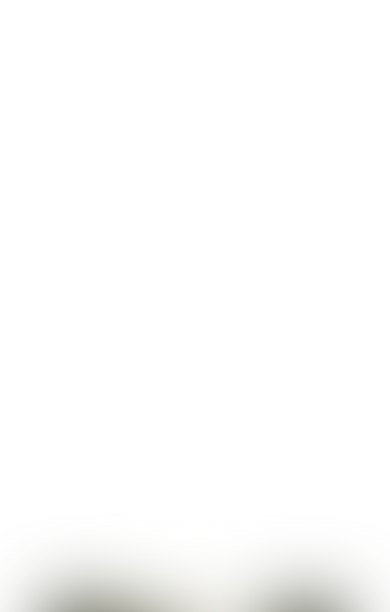
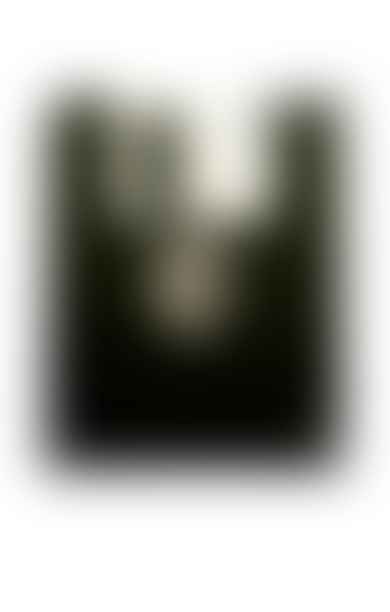
Before and after one commit to criaturaimaginaria/new-portfolio, a Next.js app: page / in a window 390 px wide. Shown: the part 1993-2605 px from the top of the page. Built offline with nearby package versions, Linux system fonts and the light colour scheme.

Commit message:
new about me

```diff
--- a/src/components/AboutMe/index.jsx
+++ b/src/components/AboutMe/index.jsx
@@ -119,15 +119,10 @@ export const AboutMe = () => {
               <div style={insideStyles}>
                 <div className="aboutMe__diskBack" style={{
                         position: 'absolute',
-                        bottom: 0,
+                        top: 0,
                         left: 0,
                         width: '100%',
-                        // height: '100%',
-                        height: ` ${
-                          windowSize.width < 640
-                            ? `100vh`
-                            : `100%`
-                        }`,
+                        height: '100%',
                         backgroundAttachment: 'fixed',
                         backgroundRepeat: 'no-repeat',
                         // backgroundSize: ` ${
@@ -181,7 +176,7 @@ export const AboutMe = () => {
         <div
           // parallax scroll height
           style={
-            windowSize.width < 640 ? { height: "130vh", background:"#fff" } : { height: "240vh", background:"blue" }
+            windowSize.width < 640 ? { height: "0vh", background:"#fff" } : { height: "240vh", background:"blue" }
           }
         >
 
--- a/src/components/Home/index.jsx
+++ b/src/components/Home/index.jsx
@@ -137,7 +137,7 @@ const translations = {
         <div
           // parallax scroll height
           style={
-            windowSize.width < 640 ? { height: "130vh" } : { height: "255vh" }
+            windowSize.width < 640 ? { height: "70vh" } : { height: "255vh" }
           }
         >
           {/* <div style={insideStyles}></div> */}
--- a/src/styles/AboutMe.css
+++ b/src/styles/AboutMe.css
@@ -89,28 +89,21 @@
 
 
 
+
+
 @media (max-width: 640px) {
     .aboutMe__diskBack {
       background-image: url(/images/disk2mobile.png);
       background-size: 100% 100%;
-      /* height: 100vh; */
+      height: 100vh;
       position: 'absolute';
       background-repeat: 'no-repeat';
-      background-attachment: local;
       top: 0;
       left: 0;
       width: '100%';
-      height: '10%';
+      height: '100%';
     }
 
-    .aboutMe__diskMobile{
-        display: flex;
-        position: absolute;
-        top: 0;
-        bottom: 0;
-        left: 0;
-        right: 0;
-    }
   }
 
   @supports (-webkit-touch-callout: none) {
@@ -120,26 +113,23 @@
       height: 100vh;
       position: 'absolute';
       background-repeat: 'no-repeat';
-      background-attachment: local;
       top: 0;
       left: 0;
-      width: '100%';
-      height: '10%';
+      /* width: '100%';
+      height: '100%'; */
     }
 
   }
-
-
 
   @media (min-width: 641px) {
     .aboutMe__diskBack {
       background-image: url(/images/disk2.png);
       background-size: cover;
-      position: 'absolute';
+      /* position: 'absolute';
       top: 0;
       left: 0;
       width: '100%';
-      height: '100%';
+      height: '100%'; */
     }
     .aboutMe__diskMobile{
         display: none;
```
